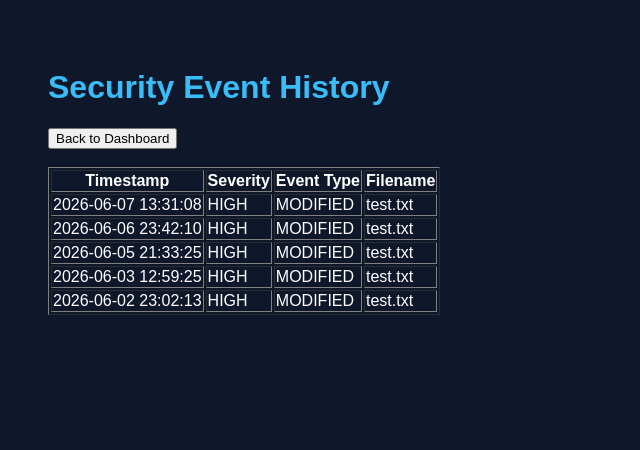
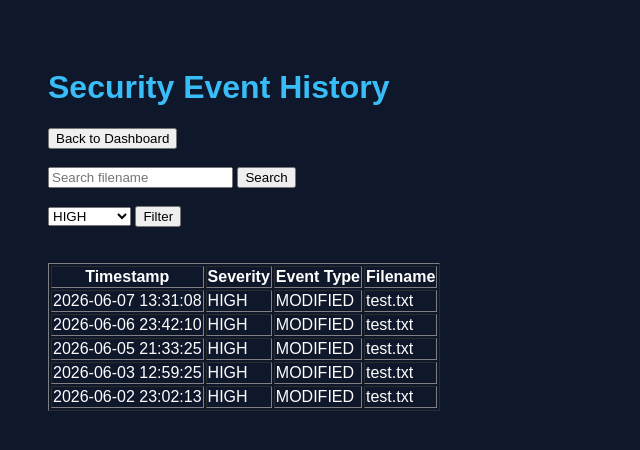
Before and after one commit to husna-fathima-713/HashGuard, a Flask app: page /history in a window 1280 px wide. Shown: the top 450 px of the page, without its empty margins (0-640 px from the left). Run offline with Flask 3, Linux system fonts and the light colour scheme; data comes from the database, SQL or seed files in the repository; both versions use the stored data as it was after the commit.

Commit message:
Added event search and severity filtering

```diff
--- a/app.py
+++ b/app.py
@@ -1,13 +1,16 @@
-from flask import Flask, render_template, send_file
+from flask import Flask, render_template, send_file, request
 import json
 import os
 
 from src.monitor import check_integrity, create_baseline
+
 from src.database import (
     initialize_database,
     get_all_events,
     get_event_statistics,
-    get_most_targeted_file
+    get_most_targeted_file,
+    search_events,
+    filter_by_severity
 )
 
 from src.pdf_report import generate_pdf_report
@@ -27,9 +30,10 @@ def dashboard():
 
     os.makedirs("reports", exist_ok=True)
 
-    report_path = "reports/security_report.json"
-
-    with open(report_path, "w") as report:
+    with open(
+        "reports/security_report.json",
+        "w"
+    ) as report:
 
         json.dump(report_data, report, indent=4)
 
@@ -50,8 +54,6 @@ def download_report():
 
 @app.route("/download-pdf")
 def download_pdf():
-
-    os.makedirs("reports", exist_ok=True)
 
     stats = get_event_statistics()
 
@@ -93,6 +95,38 @@ def history():
     )
 
 
+@app.route("/search")
+def search():
+
+    filename = request.args.get(
+        "filename",
+        ""
+    )
+
+    events = search_events(filename)
+
+    return render_template(
+        "history.html",
+        events=events
+    )
+
+
+@app.route("/filter")
+def filter_events():
+
+    severity = request.args.get(
+        "severity",
+        ""
+    )
+
+    events = filter_by_severity(severity)
+
+    return render_template(
+        "history.html",
+        events=events
+    )
+
+
 @app.route("/analytics")
 def analytics():
 
--- a/src/database.py
+++ b/src/database.py
@@ -108,3 +108,49 @@ def get_most_targeted_file():
     connection.close()
 
     return result
+
+
+def search_events(filename):
+
+    connection = sqlite3.connect(DB_PATH)
+
+    cursor = connection.cursor()
+
+    cursor.execute("""
+        SELECT timestamp,
+               severity,
+               event_type,
+               filename
+        FROM security_events
+        WHERE filename LIKE ?
+        ORDER BY id DESC
+    """, (f"%{filename}%",))
+
+    rows = cursor.fetchall()
+
+    connection.close()
+
+    return rows
+
+
+def filter_by_severity(severity):
+
+    connection = sqlite3.connect(DB_PATH)
+
+    cursor = connection.cursor()
+
+    cursor.execute("""
+        SELECT timestamp,
+               severity,
+               event_type,
+               filename
+        FROM security_events
+        WHERE severity = ?
+        ORDER BY id DESC
+    """, (severity,))
+
+    rows = cursor.fetchall()
+
+    connection.close()
+
+    return rows
--- a/templates/history.html
+++ b/templates/history.html
@@ -5,7 +5,8 @@
 
     <title>Security Event History</title>
 
-    <link rel="stylesheet" href="{{ url_for('static', filename='style.css') }}">
+    <link rel="stylesheet"
+          href="{{ url_for('static', filename='style.css') }}">
 
 </head>
 
@@ -16,6 +17,45 @@
     <a href="/">
         <button>Back to Dashboard</button>
     </a>
+
+    <br><br>
+
+    <form action="/search">
+
+        <input
+            type="text"
+            name="filename"
+            placeholder="Search filename">
+
+        <button type="submit">
+
+            Search
+
+        </button>
+
+    </form>
+
+    <br>
+
+    <form action="/filter">
+
+        <select name="severity">
+
+            <option value="HIGH">HIGH</option>
+
+            <option value="MEDIUM">MEDIUM</option>
+
+            <option value="CRITICAL">CRITICAL</option>
+
+        </select>
+
+        <button type="submit">
+
+            Filter
+
+        </button>
+
+    </form>
 
     <br><br>
 
```
Also changed, not shown: database/security.db, 1 other file.
